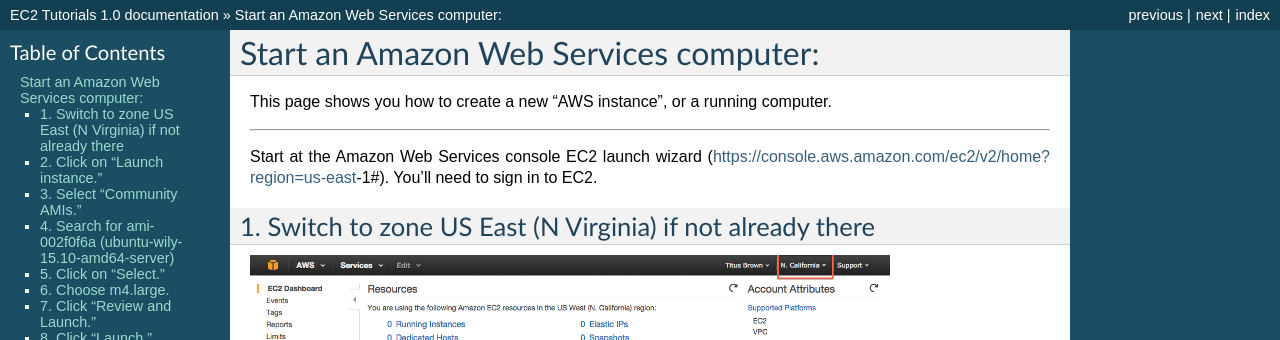
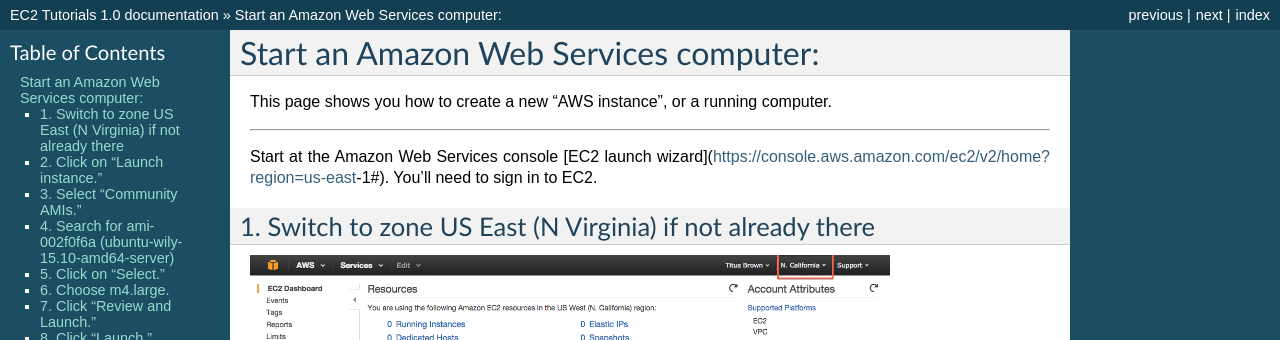
Before and after one commit to germs-lab/ec2-tutorials, a Sphinx documentation site: the page built from docs/boot.rst, in a window 1280 px wide and 900 px high. Shown: the top 340 px of the window. Built offline with Sphinx 7.4.7, drawn with Linux system fonts in a browser that asks for light colours.

```diff
--- a/docs/boot.rst
+++ b/docs/boot.rst
@@ -7,7 +7,7 @@ computer.
 
 ----
 
-Start at the Amazon Web Services console EC2 launch wizard (https://console.aws.amazon.com/ec2/v2/home?region=us-east-1#).  You'll need to sign in to EC2.
+Start at the Amazon Web Services console [EC2 launch wizard](https://console.aws.amazon.com/ec2/v2/home?region=us-east-1#).  You'll need to sign in to EC2.
 
 1. Switch to zone US East (N Virginia) if not already there
 ===========================================================
```
